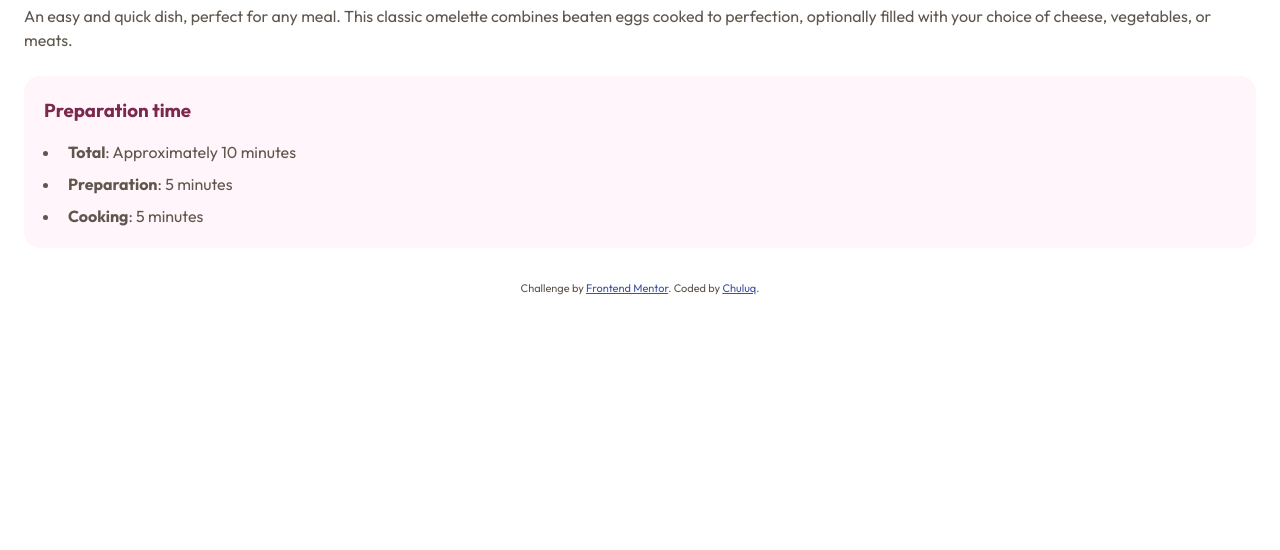
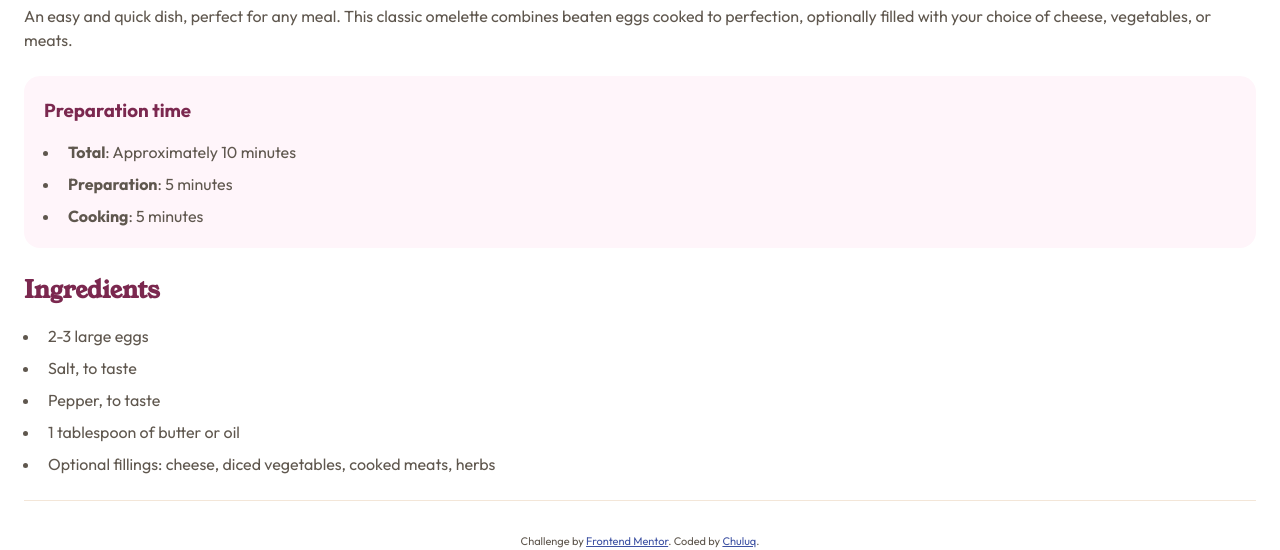
Before and after one commit to chuluq/frontendmentor-recipe-page, a plain HTML site: page index.html in a window 1280 px wide. Shown: the part 685-1235 px from the top of the page. Before the commit the page ends 982 px from the top, so only its background shows below. Drawn offline with Linux system fonts and the light colour scheme.

Commit message:
feat: add ingredients

```diff
--- a/index.html
+++ b/index.html
@@ -50,6 +50,19 @@
           </ul>
         </div>
       </div>
+
+      <div class="ingredients">
+        <h2>Ingredients</h2>
+        <ul>
+          <li>2-3 large eggs</li>
+          <li>Salt, to taste</li>
+          <li>Pepper, to taste</li>
+          <li>1 tablespoon of butter or oil</li>
+          <li>
+            Optional fillings: cheese, diced vegetables, cooked meats, herbs
+          </li>
+        </ul>
+      </div>
     </div>
 
     <div class="attribution">
--- a/style.css
+++ b/style.css
@@ -142,3 +142,25 @@ h2 {
 .summary-time ul li {
   padding-left: 8px;
 }
+
+.ingredients {
+  display: flex;
+  flex-direction: column;
+  gap: 16px;
+  padding-top: 24px;
+  padding-bottom: 24px;
+  border-bottom: 1px solid var(--stone-100);
+}
+.ingredients h2 {
+  color: var(--rose-800);
+}
+.ingredients ul {
+  padding-left: 16px;
+  padding-right: 16px;
+  display: flex;
+  flex-direction: column;
+  gap: 8px;
+}
+.ingredients ul li {
+  padding-left: 8px;
+}
```
